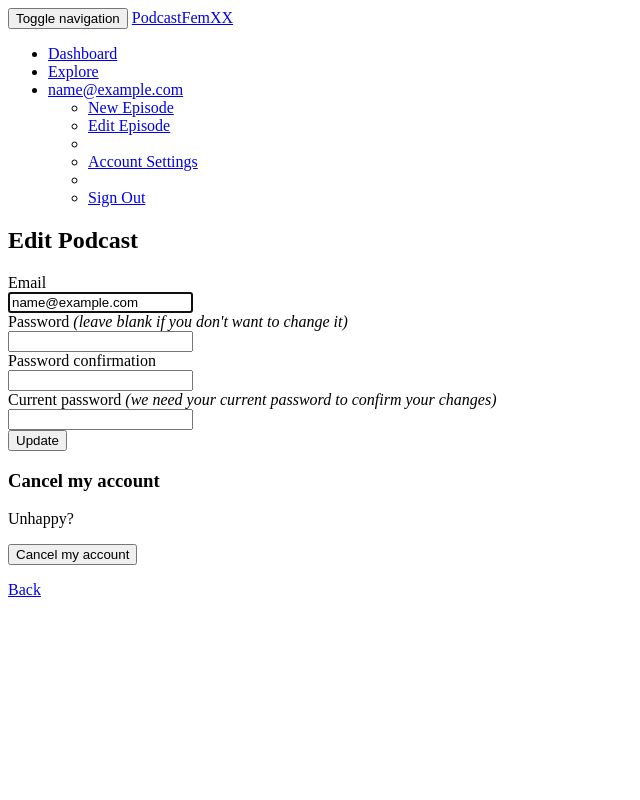
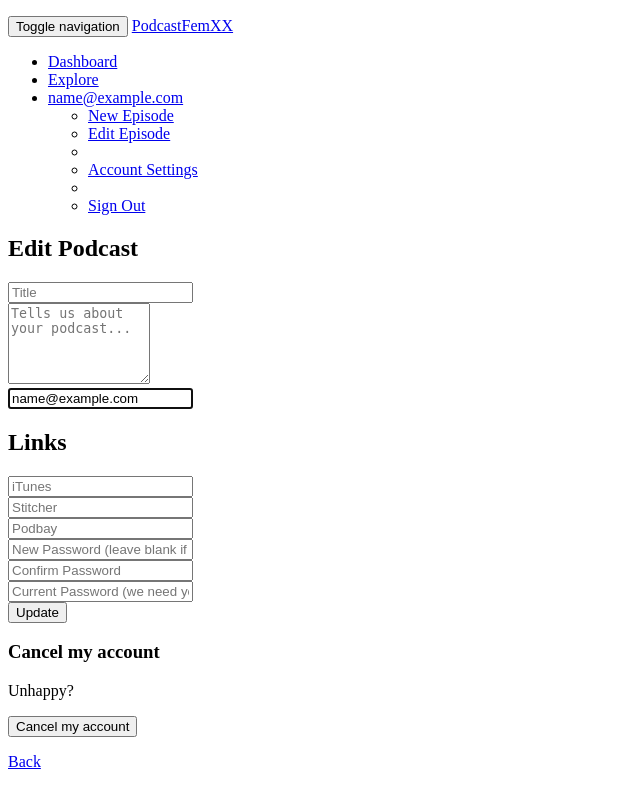
Before and after one commit to mahida/podcast_fem, a Rails app: page /podcasts/edit in a window 1280 px wide. Shown: the whole page, without its empty margins (0-640 px from the left). Run offline with Rails 7, Linux system fonts and the light colour scheme; the visitor is signed in with stand-in values (Sample User, id 1); some libraries are stand-ins or nearby versions.

Commit message:
added attributes to devise podcast

```diff
--- a/app/controllers/application_controller.rb
+++ b/app/controllers/application_controller.rb
@@ -2,4 +2,13 @@ class ApplicationController < ActionController::Base
   # Prevent CSRF attacks by raising an exception.
   # For APIs, you may want to use :null_session instead.
   protect_from_forgery with: :exception
+
+  before_filter :configure_permitted_parameters, if: :devise_controller?
+
+  protected
+
+  def configure_permitted_parameters
+  	devise_parameter_sanitizer.for(:sign_up) { |u| u.permit(:email, :password, :password_confirmation, :title)}
+  	devise_parameter_sanitizer.for(:account_update) { |u| u.permit(:email, :password, :password_confirmation, :current_password, :title, :description, :itunes, :stitcher, :podbay)}
+  end
 end
--- a/app/views/devise/registrations/edit.html.erb
+++ b/app/views/devise/registrations/edit.html.erb
@@ -3,32 +3,50 @@
 <%= form_for(resource, as: resource_name, url: registration_path(resource_name), html: { method: :put }) do |f| %>
   <%= devise_error_messages! %>
 
-  <div class="field">
-    <%= f.label :email %><br />
-    <%= f.email_field :email, autofocus: true %>
+  <div class="form-group">
+    <%= f.text_field :title, placeholder: "Title", class: "form-control" %>
+  </div>
+
+  <div class="form-group">
+    <%= f.text_area :description, placeholder: "Tells us about your podcast...", rows: 5, cols: 15, class: "form-control" %>
+  </div>
+
+  <div class="form-group">
+    <%= f.email_field :email, autofocus: true, placeholder: "Email", class: "form-control" %>
   </div>
 
   <% if devise_mapping.confirmable? && resource.pending_reconfirmation? %>
     <div>Currently waiting confirmation for: <%= resource.unconfirmed_email %></div>
   <% end %>
 
-  <div class="field">
-    <%= f.label :password %> <i>(leave blank if you don't want to change it)</i><br />
-    <%= f.password_field :password, autocomplete: "off" %>
+  <h2>Links</h2>
+
+  <div class="form-group">
+    <%= f.text_field :itunes, placeholder: "iTunes", class: "form-control" %>
   </div>
 
-  <div class="field">
-    <%= f.label :password_confirmation %><br />
-    <%= f.password_field :password_confirmation, autocomplete: "off" %>
+  <div class="form-group">
+    <%= f.text_field :stitcher, placeholder: "Stitcher", class: "form-control" %>
   </div>
 
-  <div class="field">
-    <%= f.label :current_password %> <i>(we need your current password to confirm your changes)</i><br />
-    <%= f.password_field :current_password, autocomplete: "off" %>
+  <div class="form-group">
+    <%= f.text_field :podbay, placeholder: "Podbay", class: "form-control" %>
+  </div>
+
+  <div class="form-group">
+    <%= f.password_field :password, autocomplete: "off", placeholder: "New Password (leave blank if you don't want to change it)", class: "form-control" %>
+  </div>
+
+  <div class="form-group">
+    <%= f.password_field :password_confirmation, autocomplete: "off", placeholder: "Confirm Password", class: "form-control" %>
+  </div>
+
+  <div class="form-group">
+    <%= f.password_field :current_password, autocomplete: "off", placeholder: "Current Password (we need your current password to confirm your changes)", class: "form-control" %>
   </div>
 
   <div class="actions">
-    <%= f.submit "Update" %>
+    <%= f.submit "Update", class: "btn btn-primary" %>
   </div>
 <% end %>
 
--- a/app/views/layouts/application.html.erb
+++ b/app/views/layouts/application.html.erb
@@ -7,7 +7,8 @@
   <%= csrf_meta_tags %>
 </head>
 <body>
-
+<p class="notice"><%= notice %></p>
+<p class="alert"><%= alert %></p>
 
 <%= render 'shared/navbar' %>
 
```
Also changed, not shown: app/views/devise/registrations/new.html.erb (+11 -10 lines), app/views/devise/sessions/new.html.erb (+7 -10 lines), db/migrate/20151207212009_add_attributes_to_podcast.rb (added, +9 -0 lines), db/schema.rb.
